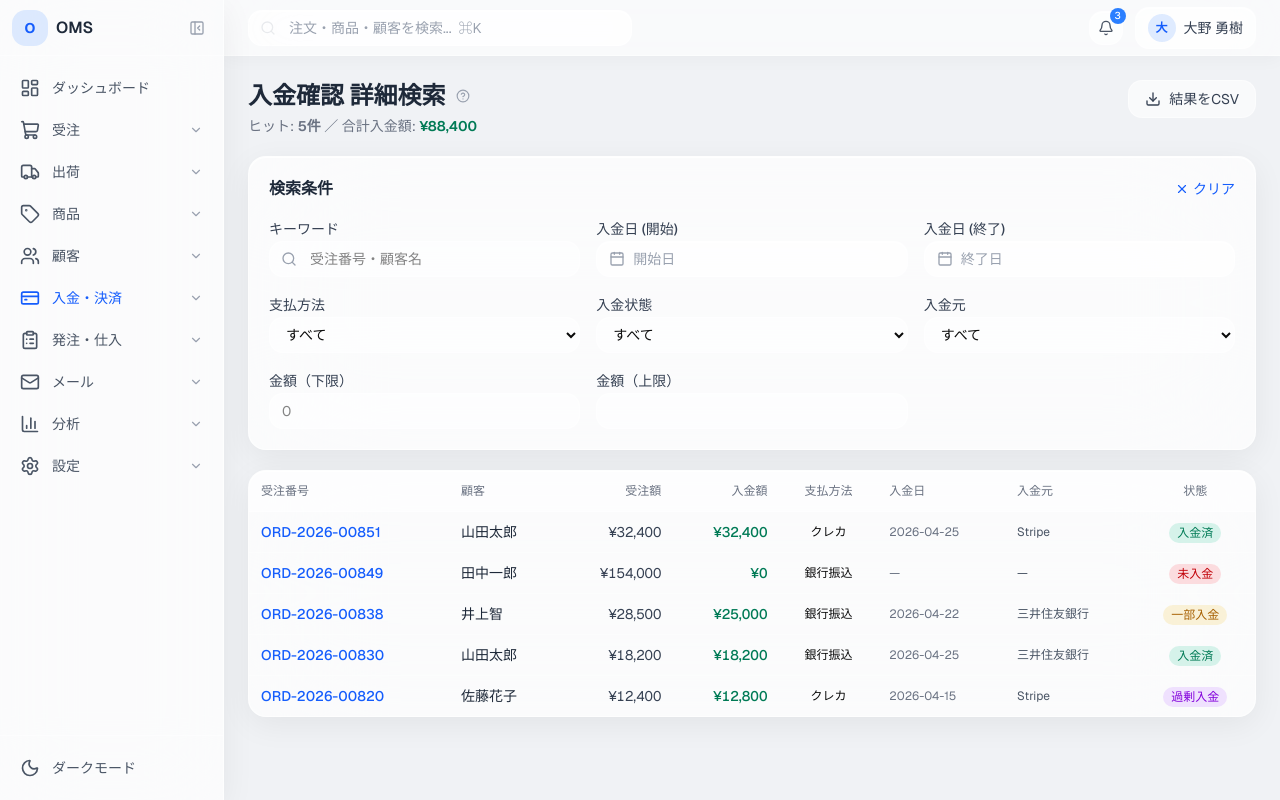
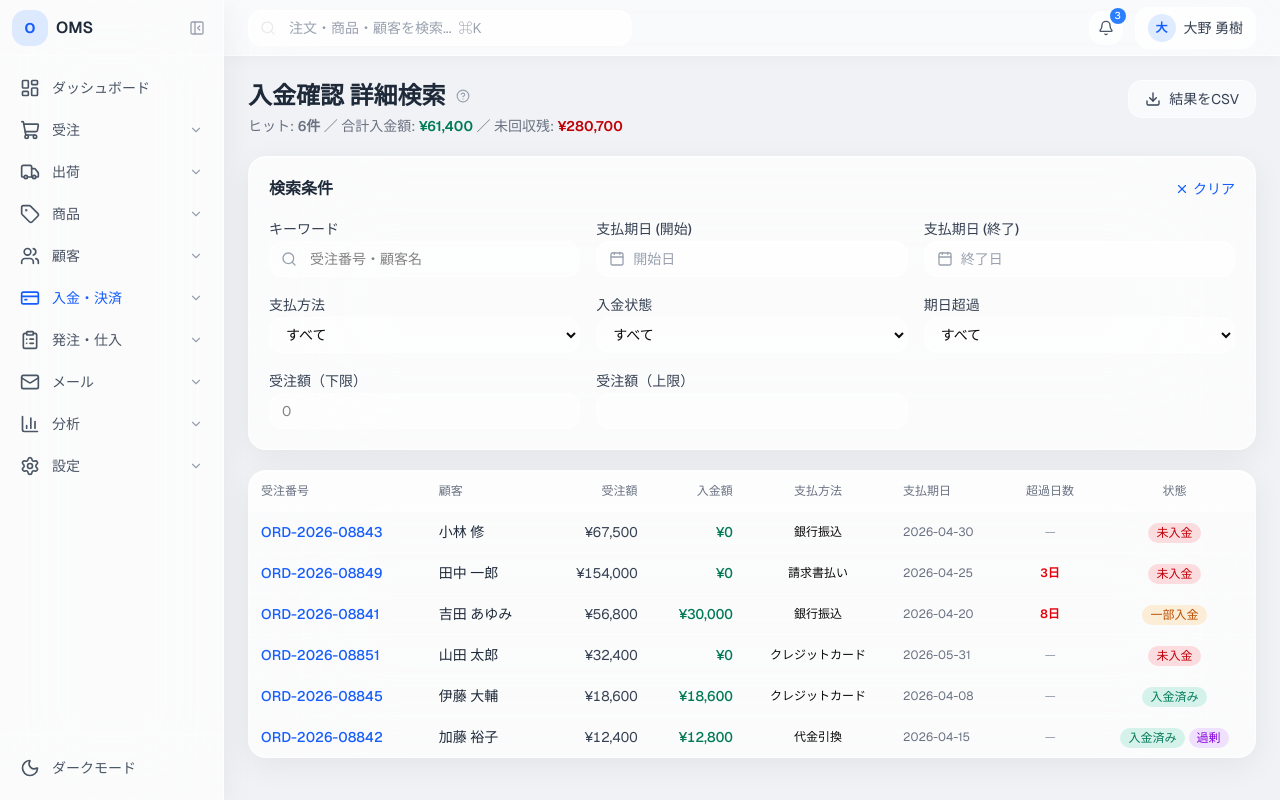
Before and after one commit to infoukplanet-gif/OMS, a Next.js app: page /payments/details in a window 1280 px wide. Built offline with nearby package versions, Linux system fonts and the light colour scheme.

Commit message:
fix(payments): 入金詳細検索を静的Mockからpayment/orderStoreライブ配線に書き換え
- 期間(ハイフン形式fmtYmd)・ステータス・キーワードの実絞り込み
- CSV出力ボタンを実データエクスポートに接続

```diff
--- a/src/app/payments/details/page.tsx
+++ b/src/app/payments/details/page.tsx
@@ -1,65 +1,111 @@
 "use client";
 
-import { useMemo, useState } from "react";
+import { useEffect, useMemo, useState, useSyncExternalStore } from "react";
 import { GlassCard } from "@/components/ui/glass-card";
 import { HelpHint } from "@/components/ui/help-hint";
 import { DatePicker } from "@/components/ui/date-picker";
-import { useToast } from "@/components/ui/interactive";
 import { cn } from "@/lib/utils";
+import {
+  PAYMENT_STATUSES,
+  paymentStatusBadge,
+} from "@/lib/state-machines/payment";
+import { paymentStore } from "@/lib/stores/payment";
+import { INITIAL_PAYMENTS, type SeededPayment } from "@/lib/seeds/payments";
+import { downloadCsv } from "@/lib/export/csv";
 import { Search, Download, X } from "lucide-react";
-
-type Detail = {
-  id: string;
-  order: string;
-  customer: string;
-  amount: number;
-  paid: number;
-  method: string;
-  paidAt: string;
-  bank: string;
-  status: "入金済" | "未入金" | "一部入金" | "過剰入金";
-};
-
-const DATA: Detail[] = [
-  { id: "P-001", order: "ORD-2026-00851", customer: "山田太郎", amount: 32400, paid: 32400, method: "クレカ", paidAt: "2026-04-25", bank: "Stripe", status: "入金済" },
-  { id: "P-002", order: "ORD-2026-00849", customer: "田中一郎", amount: 154000, paid: 0, method: "銀行振込", paidAt: "—", bank: "—", status: "未入金" },
-  { id: "P-003", order: "ORD-2026-00838", customer: "井上智", amount: 28500, paid: 25000, method: "銀行振込", paidAt: "2026-04-22", bank: "三井住友銀行", status: "一部入金" },
-  { id: "P-004", order: "ORD-2026-00830", customer: "山田太郎", amount: 18200, paid: 18200, method: "銀行振込", paidAt: "2026-04-25", bank: "三井住友銀行", status: "入金済" },
-  { id: "P-005", order: "ORD-2026-00820", customer: "佐藤花子", amount: 12400, paid: 12800, method: "クレカ", paidAt: "2026-04-15", bank: "Stripe", status: "過剰入金" },
-];
 
 const fmt = (n: number) => `¥${n.toLocaleString()}`;
 
+/** DatePicker の Date を seed の支払期日（"YYYY-MM-DD"）と同じ書式に揃える。 */
+const fmtYmd = (d: Date) =>
+  `${d.getFullYear()}-${String(d.getMonth() + 1).padStart(2, "0")}-${String(d.getDate()).padStart(2, "0")}`;
+
+/** 状態フィルターの選択肢: SM の3状態 + 過剰入金フラグ */
+const STATUS_OPTIONS = ["すべて", ...PAYMENT_STATUSES, "過剰入金"] as const;
+
+/** 期日超過フィルター */
+const OVERDUE_OPTIONS = ["すべて", "超過あり", "超過なし"] as const;
+
 export default function PaymentDetailsPage() {
-  const toast = useToast();
+  // 入金ドメインの永続化オーナーは payments/page。ここは購読のみ＋防御的シード。
+  useEffect(() => {
+    if (paymentStore.getState().length === 0) {
+      paymentStore.setItems(INITIAL_PAYMENTS);
+    }
+  }, []);
+  const storeItems = useSyncExternalStore(
+    (cb) => paymentStore.subscribe(cb),
+    () => paymentStore.getState(),
+    () => INITIAL_PAYMENTS,
+  );
+  const payments = storeItems as ReadonlyArray<SeededPayment>;
+
   const [keyword, setKeyword] = useState("");
+  const [dueFrom, setDueFrom] = useState<Date | undefined>(undefined);
+  const [dueTo, setDueTo] = useState<Date | undefined>(undefined);
   const [methodFilter, setMethodFilter] = useState("すべて");
-  const [statusFilter, setStatusFilter] = useState("すべて");
-  const [bankFilter, setBankFilter] = useState("すべて");
+  const [statusFilter, setStatusFilter] = useState<string>("すべて");
+  const [overdueFilter, setOverdueFilter] = useState<string>("すべて");
   const [minAmount, setMinAmount] = useState("");
   const [maxAmount, setMaxAmount] = useState("");
+
+  // 支払方法の選択肢は実データから導出（ハードコードの選択肢ズレを防ぐ）
+  const methodOptions = useMemo(
+    () => ["すべて", ...new Set(payments.map((p) => p.method))],
+    [payments],
+  );
 
   const filtered = useMemo(() => {
     const k = keyword.toLowerCase();
     const min = minAmount ? Number(minAmount) : 0;
     const max = maxAmount ? Number(maxAmount) : Infinity;
-    return DATA.filter((d) => {
-      if (k && !d.order.toLowerCase().includes(k) && !d.customer.toLowerCase().includes(k)) return false;
-      if (methodFilter !== "すべて" && d.method !== methodFilter) return false;
-      if (statusFilter !== "すべて" && d.status !== statusFilter) return false;
-      if (bankFilter !== "すべて" && !d.bank.includes(bankFilter)) return false;
-      if (d.amount < min || d.amount > max) return false;
+    const from = dueFrom ? fmtYmd(dueFrom) : "";
+    const to = dueTo ? fmtYmd(dueTo) : "";
+    return payments.filter((p) => {
+      if (k && !p.order.toLowerCase().includes(k) && !p.customer.toLowerCase().includes(k)) return false;
+      if (from && p.due < from) return false;
+      if (to && p.due > to) return false;
+      if (methodFilter !== "すべて" && p.method !== methodFilter) return false;
+      if (statusFilter === "過剰入金") {
+        if (!p.overpaid) return false;
+      } else if (statusFilter !== "すべて" && p.status !== statusFilter) {
+        return false;
+      }
+      if (overdueFilter === "超過あり" && p.daysOverdue <= 0) return false;
+      if (overdueFilter === "超過なし" && p.daysOverdue > 0) return false;
+      if (p.orderTotal < min || p.orderTotal > max) return false;
       return true;
     });
-  }, [keyword, methodFilter, statusFilter, bankFilter, minAmount, maxAmount]);
+  }, [payments, keyword, dueFrom, dueTo, methodFilter, statusFilter, overdueFilter, minAmount, maxAmount]);
 
   const clearAll = () => {
     setKeyword("");
+    setDueFrom(undefined);
+    setDueTo(undefined);
     setMethodFilter("すべて");
     setStatusFilter("すべて");
-    setBankFilter("すべて");
+    setOverdueFilter("すべて");
     setMinAmount("");
     setMaxAmount("");
+  };
+
+  const exportCsv = () => {
+    downloadCsv(
+      "入金詳細検索",
+      ["伝票ID", "受注番号", "顧客", "受注額", "入金額", "支払方法", "支払期日", "超過日数", "状態", "過剰入金"],
+      filtered.map((p) => [
+        p.id,
+        p.order,
+        p.customer,
+        p.orderTotal,
+        p.paidAmount,
+        p.method,
+        p.due,
+        p.daysOverdue,
+        p.status,
+        p.overpaid ? "あり" : "",
+      ]),
+    );
   };
 
   return (
@@ -68,15 +114,19 @@ export default function PaymentDetailsPage() {
         <div>
           <div className="flex items-center gap-2">
             <h1 className="text-2xl font-bold text-gray-800">入金確認 詳細検索</h1>
-            <HelpHint>入金状況を多軸で絞り込み検索します。期間・支払方法・金額・入金元など複合条件で検索可能。</HelpHint>
+            <HelpHint>入金状況を多軸で絞り込み検索します。支払期日・支払方法・金額・期日超過など複合条件で検索可能。入金管理ページと同じ共有データを表示しています。</HelpHint>
           </div>
           <p className="text-sm text-gray-500 mt-1">
             ヒット: <span className="font-semibold">{filtered.length}件</span> ／ 合計入金額:{" "}
-            <span className="font-semibold text-emerald-700">{fmt(filtered.reduce((s, d) => s + d.paid, 0))}</span>
+            <span className="font-semibold text-emerald-700">{fmt(filtered.reduce((s, p) => s + p.paidAmount, 0))}</span>
+            {" "}／ 未回収残:{" "}
+            <span className="font-semibold text-red-700">
+              {fmt(filtered.reduce((s, p) => s + Math.max(0, p.orderTotal - p.paidAmount), 0))}
+            </span>
           </p>
         </div>
         <button
-          onClick={() => toast.show("検索結果をCSVエクスポート")}
+          onClick={exportCsv}
           className="flex items-center gap-2 px-4 py-2 rounded-xl text-sm bg-white/60 border border-white/50 text-gray-700 hover:bg-white/80"
         >
           <Download className="h-4 w-4" />結果をCSV
@@ -104,37 +154,37 @@ export default function PaymentDetailsPage() {
             </div>
           </div>
           <div className="space-y-1.5">
-            <label className="text-sm font-medium text-gray-700">入金日 (開始)</label>
-            <DatePicker placeholder="開始日" />
+            <label className="text-sm font-medium text-gray-700">支払期日 (開始)</label>
+            <DatePicker placeholder="開始日" value={dueFrom} onChange={setDueFrom} />
           </div>
           <div className="space-y-1.5">
-            <label className="text-sm font-medium text-gray-700">入金日 (終了)</label>
-            <DatePicker placeholder="終了日" />
+            <label className="text-sm font-medium text-gray-700">支払期日 (終了)</label>
+            <DatePicker placeholder="終了日" value={dueTo} onChange={setDueTo} />
           </div>
           <div className="space-y-1.5">
             <label className="text-sm font-medium text-gray-700">支払方法</label>
             <select value={methodFilter} onChange={(e) => setMethodFilter(e.target.value)} className="w-full h-9 px-3 rounded-xl text-sm bg-white/50 border border-white/50 focus:outline-none focus:ring-2 focus:ring-blue-500/20">
-              {["すべて", "銀行振込", "クレカ", "代引", "コンビニ", "ペイディ"].map((o) => <option key={o}>{o}</option>)}
+              {methodOptions.map((o) => <option key={o}>{o}</option>)}
             </select>
           </div>
           <div className="space-y-1.5">
             <label className="text-sm font-medium text-gray-700">入金状態</label>
             <select value={statusFilter} onChange={(e) => setStatusFilter(e.target.value)} className="w-full h-9 px-3 rounded-xl text-sm bg-white/50 border border-white/50 focus:outline-none focus:ring-2 focus:ring-blue-500/20">
-              {["すべて", "入金済", "未入金", "一部入金", "過剰入金"].map((o) => <option key={o}>{o}</option>)}
+              {STATUS_OPTIONS.map((o) => <option key={o}>{o}</option>)}
             </select>
           </div>
           <div className="space-y-1.5">
-            <label className="text-sm font-medium text-gray-700">入金元</label>
-            <select value={bankFilter} onChange={(e) => setBankFilter(e.target.value)} className="w-full h-9 px-3 rounded-xl text-sm bg-white/50 border border-white/50 focus:outline-none focus:ring-2 focus:ring-blue-500/20">
-              {["すべて", "三井住友銀行", "みずほ銀行", "三菱UFJ", "Stripe", "Amazon Pay"].map((o) => <option key={o}>{o}</option>)}
+            <label className="text-sm font-medium text-gray-700">期日超過</label>
+            <select value={overdueFilter} onChange={(e) => setOverdueFilter(e.target.value)} className="w-full h-9 px-3 rounded-xl text-sm bg-white/50 border border-white/50 focus:outline-none focus:ring-2 focus:ring-blue-500/20">
+              {OVERDUE_OPTIONS.map((o) => <option key={o}>{o}</option>)}
             </select>
           </div>
           <div className="space-y-1.5">
-            <label className="text-sm font-medium text-gray-700">金額（下限）</label>
+            <label className="text-sm font-medium text-gray-700">受注額（下限）</label>
             <input type="number" value={minAmount} onChange={(e) => setMinAmount(e.target.value)} placeholder="0" className="w-full h-9 px-3 rounded-xl text-sm bg-white/50 border border-white/50 focus:outline-none focus:ring-2 focus:ring-blue-500/20" />
           </div>
           <div className="space-y-1.5">
-            <label className="text-sm font-medium text-gray-700">金額（上限）</label>
+            <label className="text-sm font-medium text-gray-700">受注額（上限）</label>
             <input type="number" value={maxAmount} onChange={(e) => setMaxAmount(e.target.value)} placeholder="" className="w-full h-9 px-3 rounded-xl text-sm bg-white/50 border border-white/50 focus:outline-none focus:ring-2 focus:ring-blue-500/20" />
           </div>
         </div>
@@ -149,36 +199,42 @@ export default function PaymentDetailsPage() {
               <th className="px-3 py-3 text-right text-xs font-medium text-gray-500">受注額</th>
               <th className="px-3 py-3 text-right text-xs font-medium text-gray-500">入金額</th>
               <th className="px-3 py-3 text-center text-xs font-medium text-gray-500">支払方法</th>
-              <th className="px-3 py-3 text-left text-xs font-medium text-gray-500">入金日</th>
-              <th className="px-3 py-3 text-left text-xs font-medium text-gray-500">入金元</th>
+              <th className="px-3 py-3 text-left text-xs font-medium text-gray-500">支払期日</th>
+              <th className="px-3 py-3 text-center text-xs font-medium text-gray-500">超過日数</th>
               <th className="px-3 py-3 text-center text-xs font-medium text-gray-500">状態</th>
             </tr>
           </thead>
           <tbody>
-            {filtered.map((d) => (
-              <tr key={d.id} className="border-t border-white/30 hover:bg-white/40">
-                <td className="px-3 py-2.5 font-medium text-blue-600">{d.order}</td>
-                <td className="px-3 py-2.5 text-gray-800">{d.customer}</td>
-                <td className="px-3 py-2.5 text-right tabular-nums text-gray-700">{fmt(d.amount)}</td>
-                <td className="px-3 py-2.5 text-right tabular-nums text-emerald-700 font-medium">{fmt(d.paid)}</td>
-                <td className="px-3 py-2.5 text-center text-xs">{d.method}</td>
-                <td className="px-3 py-2.5 text-xs text-gray-500">{d.paidAt}</td>
-                <td className="px-3 py-2.5 text-xs text-gray-600">{d.bank}</td>
+            {filtered.map((p) => (
+              <tr key={p.id} className="border-t border-white/30 hover:bg-white/40">
+                <td className="px-3 py-2.5 font-medium text-blue-600">{p.order}</td>
+                <td className="px-3 py-2.5 text-gray-800">{p.customer}</td>
+                <td className="px-3 py-2.5 text-right tabular-nums text-gray-700">{fmt(p.orderTotal)}</td>
+                <td className="px-3 py-2.5 text-right tabular-nums text-emerald-700 font-medium">{fmt(p.paidAmount)}</td>
+                <td className="px-3 py-2.5 text-center text-xs">{p.method}</td>
+                <td className="px-3 py-2.5 text-xs text-gray-500">{p.due}</td>
+                <td className={cn("px-3 py-2.5 text-center text-xs tabular-nums", p.daysOverdue > 0 ? "text-red-600 font-semibold" : "text-gray-400")}>
+                  {p.daysOverdue > 0 ? `${p.daysOverdue}日` : "—"}
+                </td>
                 <td className="px-3 py-2.5 text-center">
-                  <span
-                    className={cn(
-                      "px-2 py-0.5 rounded-full text-xs font-medium",
-                      d.status === "入金済" && "bg-emerald-500/15 text-emerald-700",
-                      d.status === "未入金" && "bg-red-500/15 text-red-700",
-                      d.status === "一部入金" && "bg-yellow-500/15 text-yellow-700",
-                      d.status === "過剰入金" && "bg-purple-500/15 text-purple-700"
-                    )}
-                  >
-                    {d.status}
+                  <span className={cn("px-2 py-0.5 rounded-full text-xs font-medium", paymentStatusBadge[p.status])}>
+                    {p.status}
                   </span>
+                  {p.overpaid && (
+                    <span className="ml-1 px-2 py-0.5 rounded-full text-xs font-medium bg-purple-500/15 text-purple-700">
+                      過剰
+                    </span>
+                  )}
                 </td>
               </tr>
             ))}
+            {filtered.length === 0 && (
+              <tr>
+                <td colSpan={8} className="px-3 py-10 text-center text-sm text-gray-400">
+                  条件に一致する入金伝票がありません
+                </td>
+              </tr>
+            )}
           </tbody>
         </table>
       </GlassCard>
```
